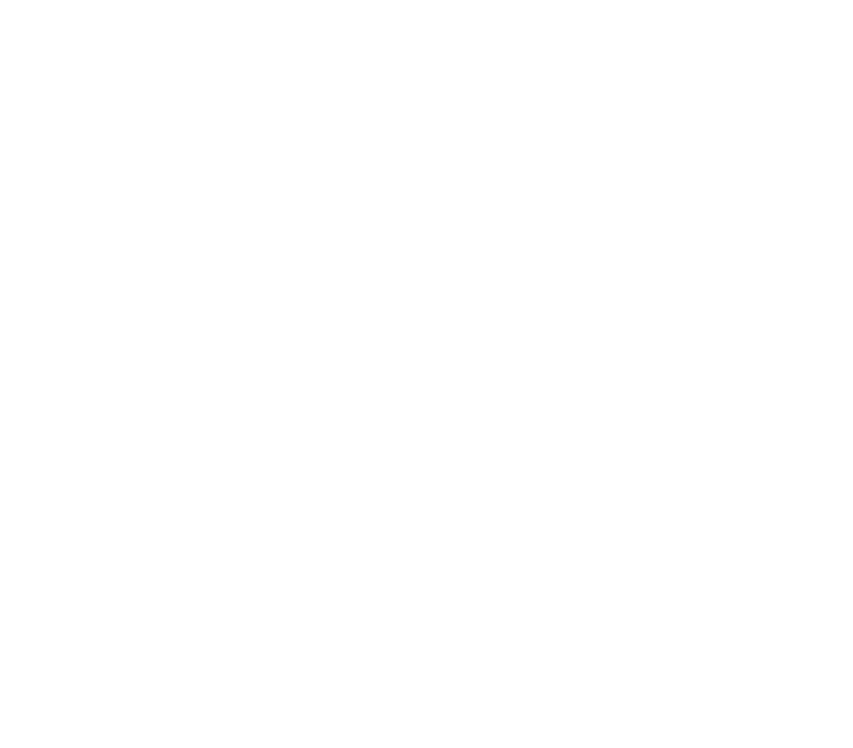
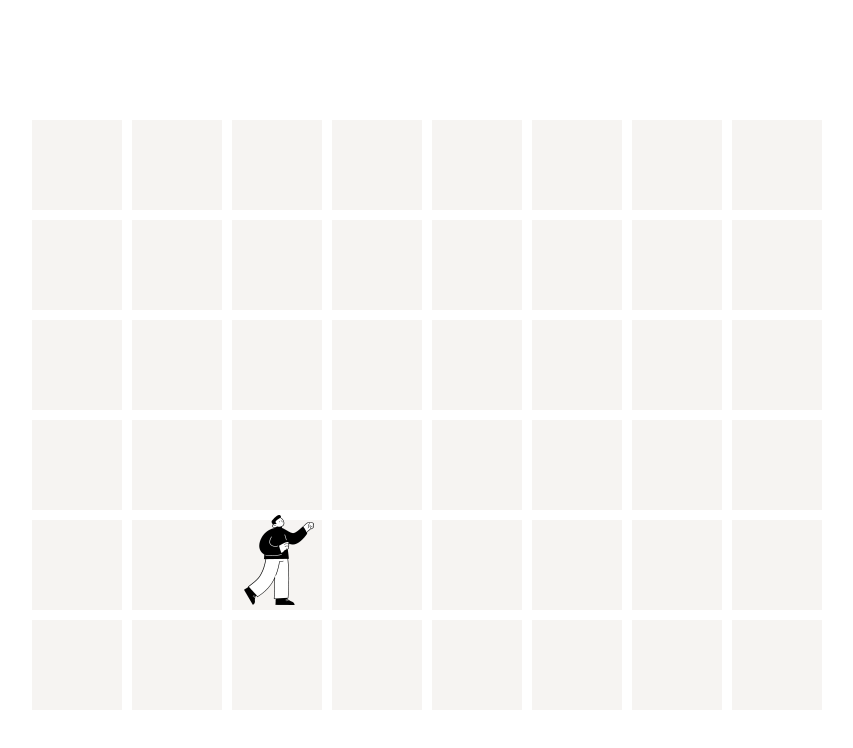
Before and after one commit to benbalderas/sjoeman, a plain HTML site: page index.html in a window 1280 px wide. Both pictures are taken after a click on the button "Coming soon". Shown: the whole page, without its empty margins (208-1061 px from the left). Drawn offline with Linux system fonts and the light colour scheme; a web font is replaced by a local one.

Commit message:
Added grid and test character

```diff
--- a/index.html
+++ b/index.html
@@ -28,7 +28,7 @@
     </section>
 
     <script src="scripts/board.js"></script>
-    <script src="scripts/classes.js"></script>
+    <script src="scripts/characters.js"></script>
     <script src="scripts/game.js"></script>
 </body>
 
--- a/scripts/board.js
+++ b/scripts/board.js
@@ -1,10 +1,19 @@
 const canvas = document.getElementById('canvas');
 const ctx = canvas.getContext('2d');
-const body = document.querySelector('body')
-const container = document.getElementById('intro')
+const body = document.querySelector('body');
+const container = document.getElementById('intro');
+let frames = 0;
+let timerId;
 
-canvas.width = 800
-canvas.style.display = 'none'
+canvas.width = 1600;
+canvas.height = 1200;
+canvas.style.width = "800px";
+canvas.style.height = "600px";
+canvas.style.display = 'none';
+ctx.scale(2, 2)
+
+// Theme
+const color_orange_0 = "#F6F4F2";
 
 const scenario = [
     [0, 0, 0, 0, 0, 0, 0, 2],
@@ -12,7 +21,5 @@ const scenario = [
     [0, 0, 0, 0, 0, 0, 0, 0],
     [0, 0, 0, 0, 0, 0, 0, 0],
     [0, 0, 0, 0, 0, 0, 0, 0],
-    [0, 0, 0, 0, 0, 0, 0, 0],
-    [0, 0, 0, 0, 0, 0, 0, 0],
     [1, 0, 0, 0, 0, 0, 0, 0]
 ];
--- /dev/null
+++ b/scripts/characters.js
@@ -0,0 +1,28 @@
+class Character {
+    constructor(name, life, attack, range, x, y) {
+        this.name = name;
+        this.life = life;
+        this.attack = attack;
+        this.range = range;
+        this.x = x;
+        this.y = y;
+        this.width = 70;
+        this.height = 90;
+        this.img = new Image();
+        this.img.src = 'assets/test-bodvar.png';
+    }
+
+    draw() {
+        ctx.drawImage(this.img, this.x, this.y, this.width, this.height)
+    }
+
+    move() {
+
+    }
+
+    attack() {
+
+    }
+}
+
+const bodvar = new Character("Bödvar", 8, 8, 1, 212, 395)
--- a/scripts/classes.js
+++ /dev/null
@@ -1,26 +0,0 @@
-class Character {
-    constructor(name, life, attack, range) {
-        this.name = name
-        this.life = life
-        this.attack = attack
-        this.range = range
-    }
-
-    draw() {
-
-    }
-
-    move() {
-
-    }
-
-    attack() {
-
-    }
-}
-
-const bodvar = new Character("Bödvar", 8, 8, 1)
-const sigrun = new Character("Sigrun", 4, 4, 4)
-const loki = new Character("Loki", 2, 2, 8)
-
-console.log(loki)
--- a/scripts/game.js
+++ b/scripts/game.js
@@ -1,18 +1,16 @@
-ctx.fillStyle = "#EEEEEE"
+const buildScenario = () => {
+    let x = 0;
+    let y = 0;
 
-const buildScenario = () => {
-    let x = 0
-    let y = 0
+    ctx.fillStyle = color_orange_0;
 
-    for (row in scenario) {
-        // switch (scenario.indexOf(scenario[row])) {
-        //     case 0:
-        //         ctx.fillRect(x, 0, 90, 90)
-        //         break;
-
-        // }
-        // x += 100
-        console.log(scenario[0])
+    for (let i = 0; i < scenario.length; i++) {
+        for (let j = 0; j < scenario[i].length; j++) {
+            ctx.fillRect(x, y, 90, 90)
+            x += 100
+        }
+        x = 0
+        y += 100
     }
 }
 
@@ -24,4 +22,5 @@ document.getElementById('start').addEventListener('click', function () {
     canvas.style.display = 'block'
 
     buildScenario();
+    bodvar.draw();
 })
```
Also changed, not shown: assets/test-bodvar.png (added).
